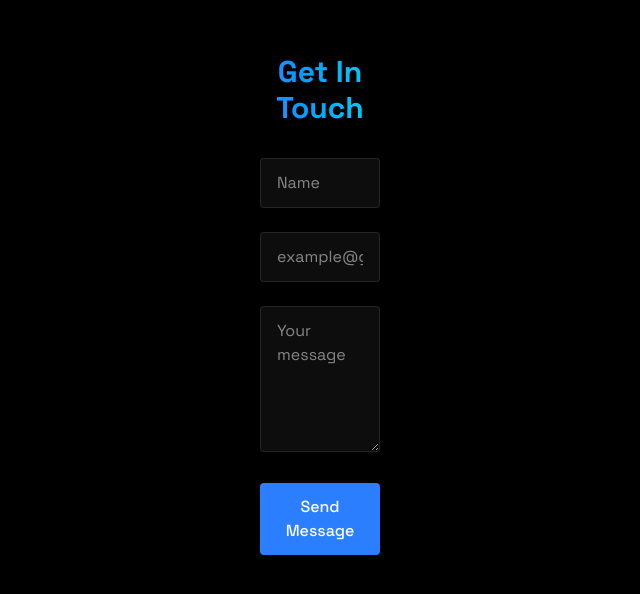
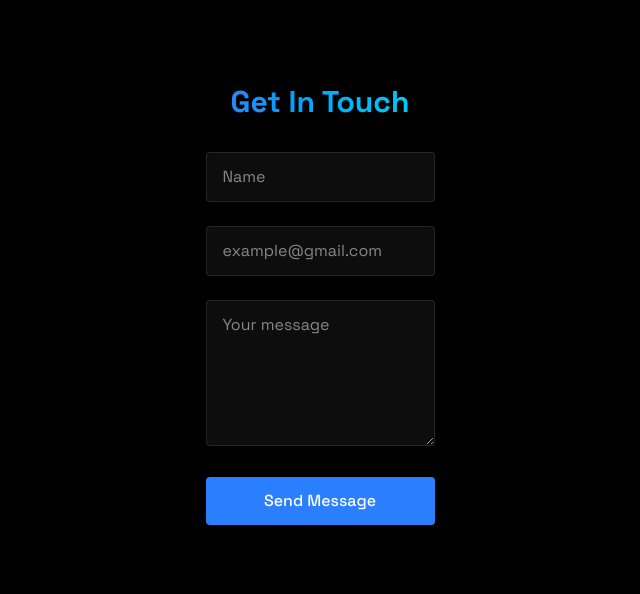
Before and after one commit to brian-go-dev/briango-portfolio, a React (Vite) app: page / in a window 1280 px wide. Shown: the part 2796-3390 px from the top of the page, without its empty margins (320-960 px from the left). Built offline with nearby package versions, Linux system fonts and the light colour scheme.

Commit message:
fix contact me page width on desktop

```diff
--- a/src/components/sections/Contact.jsx
+++ b/src/components/sections/Contact.jsx
@@ -33,7 +33,7 @@ export const Contact = () => {
       className="min-h-screen flex items-center justify-center py-20"
     >
       <RevealOnScroll>
-        <div className="w-full sm:w-full md:w-[200px] px-4 md:px-10 mx-auto">
+        <div className="w-full max-w-md px-4 md:px-10 mx-auto">
           <h2 className="text-3xl font-bold mb-8 bg-gradient-to-r from-blue-500 to-cyan-400 bg-clip-text text-transparent text-center">
             Get In Touch
           </h2>
```
